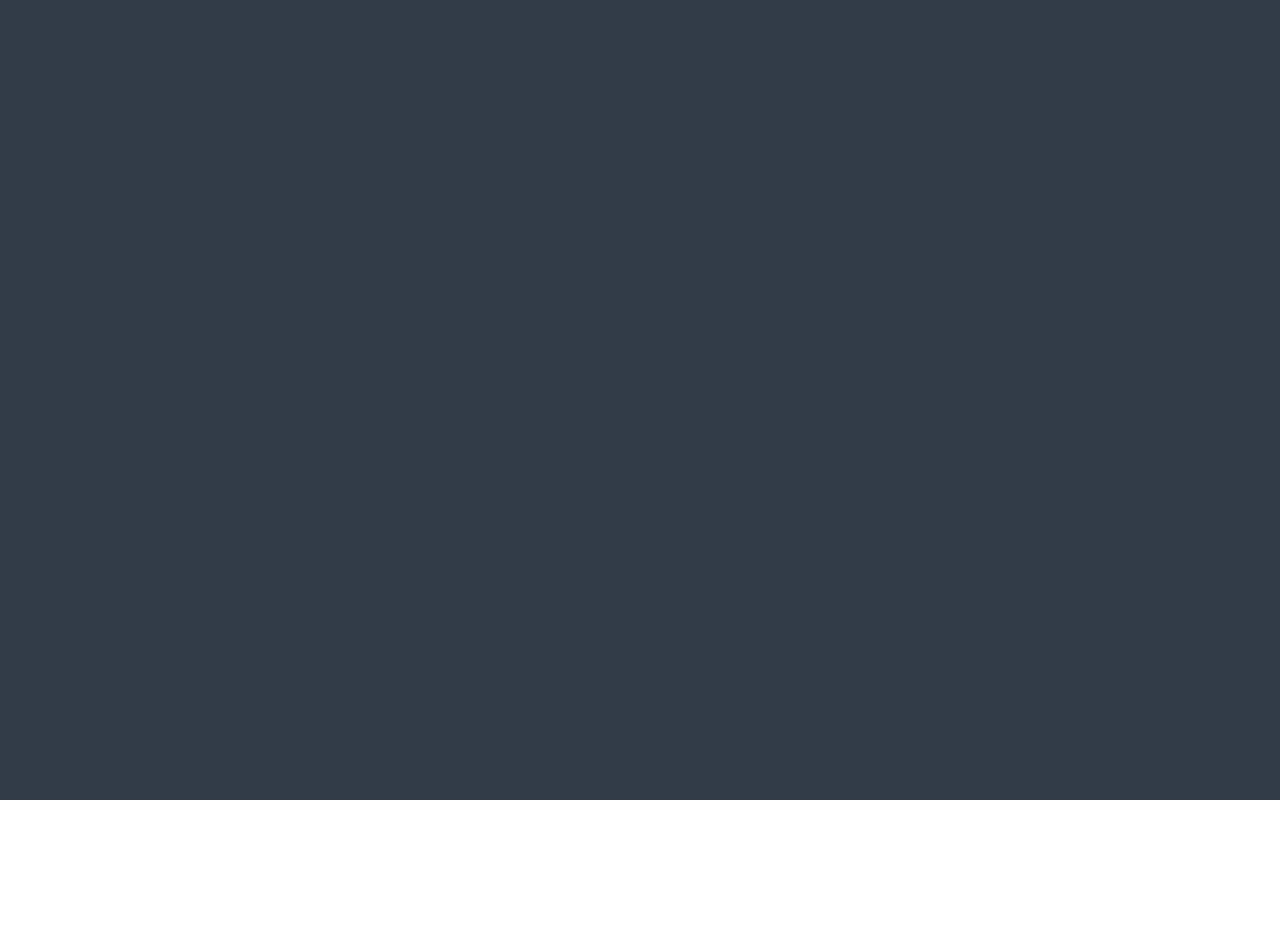
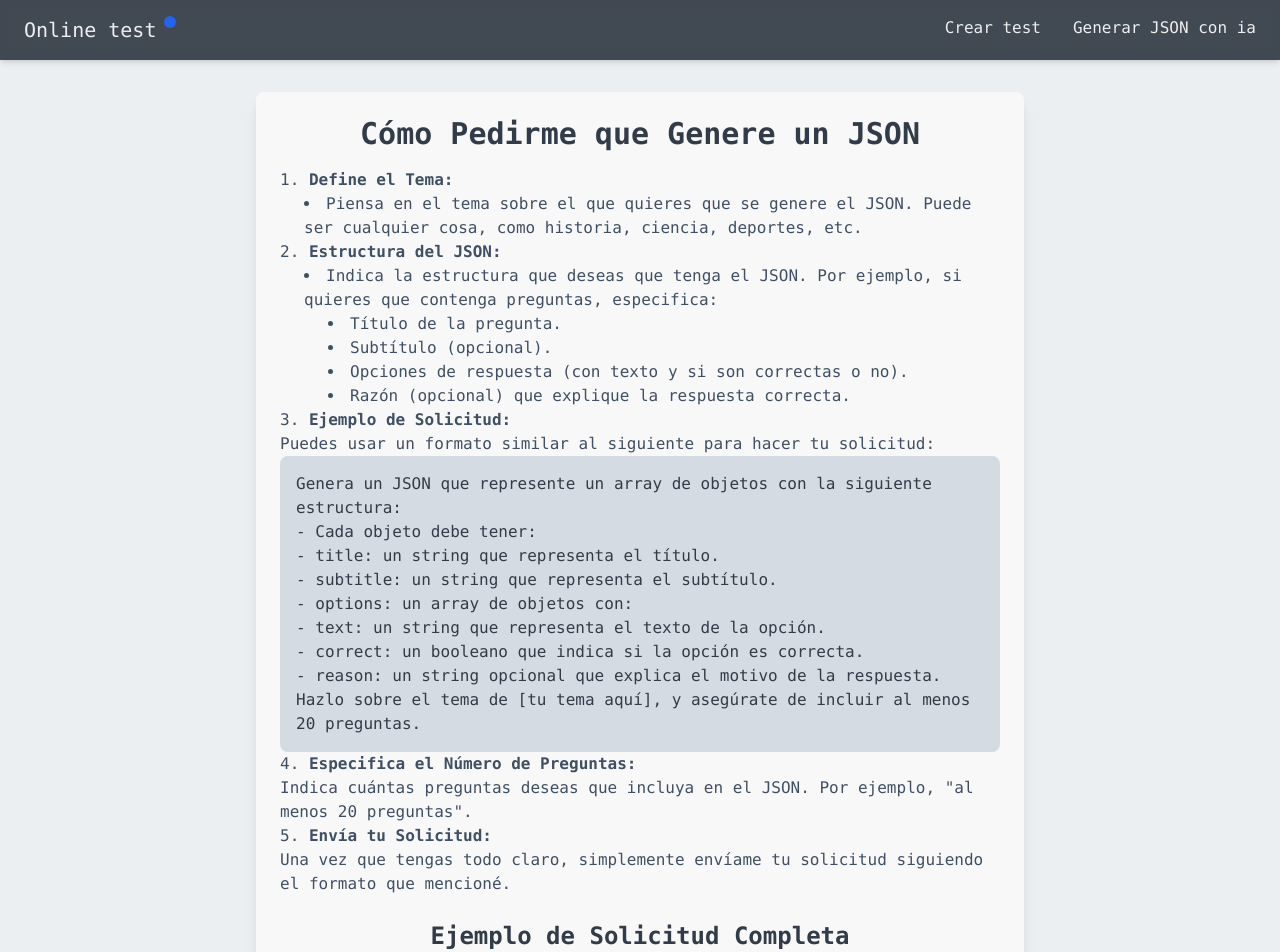
Before and after one commit to guiurm/online-test, a Vue app: page /doc/ia in a window 1280 px wide. Before the commit this address had no page. Shown: the top 952 px of the page. Before the commit the page ends 800 px from the top, so only its background shows below. Built offline with nearby package versions, Linux system fonts and the light colour scheme.

Commit message:
feat: add doc ia

```diff
--- a/src/components/NavbarComponent.vue
+++ b/src/components/NavbarComponent.vue
@@ -7,5 +7,18 @@
                 <div class="ml-2 size-3 bg-blue-600 rounded-full"></div>
             </div>
         </router-link>
+        <div class="ml-auto flex gap-8">
+            <router-link class="hover:text-primary-500" to="/exam/editor">
+                <div class="flex">
+                    <div class="text-base">Crear test</div>
+                </div>
+            </router-link>
+
+            <router-link class="hover:text-primary-500" to="/doc/ia">
+                <div class="flex">
+                    <div class="text-base">Generar JSON con ia</div>
+                </div>
+            </router-link>
+        </div>
     </header>
 </template>
--- a/src/router/index.ts
+++ b/src/router/index.ts
@@ -12,6 +12,11 @@ const router = createRouter({
             path: '/exam/editor',
             name: 'exam.editor',
             component: () => import('../views/ExamEdit.vue')
+        },
+        {
+            path: '/doc/ia',
+            name: 'doc.ia',
+            component: () => import('../views/DocView.vue')
         }
     ]
 })
--- /dev/null
+++ b/src/views/DocView.vue
@@ -0,0 +1,71 @@
+<script lang="ts" setup>
+import NavbarComponent from '@/components/NavbarComponent.vue'
+</script>
+<template>
+    <NavbarComponent />
+    <div class="bg-dark-100 p-6 sm:p-8">
+        <div class="max-w-3xl mx-auto bg-white-50 p-6 rounded-lg shadow-lg">
+            <h1 class="text-3xl font-bold mb-4 text-dark-900 text-center">Cómo Pedirme que Genere un JSON</h1>
+            <ol class="list-decimal list-inside mb-4">
+                <li class="text-dark-700">
+                    <strong>Define el Tema:</strong>
+                    <ul class="list-disc list-inside ml-6">
+                        <li>Piensa en el tema sobre el que quieres que se genere el JSON. Puede ser cualquier cosa, como historia, ciencia, deportes, etc.</li>
+                    </ul>
+                </li>
+                <li class="text-dark-700">
+                    <strong>Estructura del JSON:</strong>
+                    <ul class="list-disc list-inside ml-6">
+                        <li>Indica la estructura que deseas que tenga el JSON. Por ejemplo, si quieres que contenga preguntas, especifica:</li>
+                        <ul class="list-disc list-inside ml-6">
+                            <li>Título de la pregunta.</li>
+                            <li>Subtítulo (opcional).</li>
+                            <li>Opciones de respuesta (con texto y si son correctas o no).</li>
+                            <li>Razón (opcional) que explique la respuesta correcta.</li>
+                        </ul>
+                    </ul>
+                </li>
+                <li class="text-dark-700">
+                    <strong>Ejemplo de Solicitud:</strong>
+                    <p>Puedes usar un formato similar al siguiente para hacer tu solicitud:</p>
+                    <p class="bg-dark-200 p-4 rounded-lg text-dark-900">
+                        Genera un JSON que represente un array de objetos con la siguiente estructura: <br />
+                        - Cada objeto debe tener: <br />
+                        - title: un string que representa el título. <br />
+                        - subtitle: un string que representa el subtítulo. <br />
+                        - options: un array de objetos con: <br />
+                        - text: un string que representa el texto de la opción. <br />
+                        - correct: un booleano que indica si la opción es correcta. <br />
+                        - reason: un string opcional que explica el motivo de la respuesta. <br />
+                        Hazlo sobre el tema de [tu tema aquí], y asegúrate de incluir al menos 20 preguntas. <br />
+                    </p>
+                </li>
+                <li class="text-dark-700">
+                    <strong>Especifica el Número de Preguntas:</strong>
+                    <p>Indica cuántas preguntas deseas que incluya en el JSON. Por ejemplo, "al menos 20 preguntas".</p>
+                </li>
+                <li class="text-dark-700">
+                    <strong>Envía tu Solicitud:</strong>
+                    <p>Una vez que tengas todo claro, simplemente envíame tu solicitud siguiendo el formato que mencioné.</p>
+                </li>
+            </ol>
+
+            <h2 class="text-2xl font-semibold mt-6 mb-4 text-dark-900 text-center">Ejemplo de Solicitud Completa</h2>
+            <p class="bg-dark-200 p-4 rounded-lg text-dark-900">
+                Genera un JSON que represente un array de objetos con la siguiente estructura: <br />
+                - Cada objeto debe tener: <br />
+                - title: un string que representa el título de la pregunta. <br />
+                - subtitle: un string que representa el subtítulo de la pregunta. <br />
+                - options: un array de objetos que deben seguir la estructura donde cada objeto tiene: <br />
+                - text: un string que representa el texto de la opción. <br />
+                - correct: un booleano que indica si la opción es correcta o no. <br />
+                - reason: un string opcional que explica el motivo de la respuesta (puede ser nulo o no estar presente). <br />
+                Hazlo sobre el tema de "matemáticas", y asegúrate de incluir al menos 20 preguntas. <br />
+            </p>
+
+            <!--
+            <p class="mt-4 text-dark-700 text-center">¡Espero que esta guía te sea útil! Si tienes más preguntas o necesitas ayuda, no dudes en decírmelo.</p>
+            -->
+        </div>
+    </div>
+</template>
--- a/src/views/IndexView.vue
+++ b/src/views/IndexView.vue
@@ -6,57 +6,6 @@ import { cardsData } from '@/static/indexCardsData'
 cardsData
 </script>
 <template>
-    <!--
-    <main class="md:container md:mx-auto mt-4 p-4 rounded-md bg-white">
-        <h1 class="text-5xl mb-3 font-bold">Generador de test en linea!</h1>
-        <hr class="-mx-4" />
-        <section>
-            <p class="font-medium text-lg mt-10">¡Bienvenido a nuestra plataforma de pruebas en línea!</p>
-            <p class="font-medium text-lg my-3">
-                ¿Estás listo para poner a prueba tus conocimientos? Explora un nuevo enfoque educativo con nuestra herramienta de tests personalizados. Carga tu
-                JSON, resuelve cuestionarios divertidos y mejora tus habilidades de manera interactiva.
-            </p>
-        </section>
-        <section class="mt-12">
-            <h2 class="text-3xl font-bold">¿Cómo generar un test?</h2>
-            <p class="font-medium text-lg mt-4 mb-10">
-                Bienvenido a nuestra plataforma de generación de tests online. ¡Aquí puedes crear tus propias preguntas y mantener el control de la información
-                de forma anónima! Sigue estos sencillos pasos:
-            </p>
-            <h4 class="text-xl mt-4 mb-3 font-semibold">Crea un archivo JSON con el siguiente formato:</h4>
-            <p class="mb-4">Crea un archivo JSON con el siguiente formato:</p>
-            <div class="bg-gray-900 pr-12 rounded-lg w-fit mx-auto">
-                <pre class="text-white font-mono w-fit">
-          <code>
-          [
-            {
-              "title": "Título de la pregunta",
-              "subtitle": "Descripción de la pregunta",
-              "questions": [
-                {
-                    "text": "Opción 1",
-                    "correct": true
-                    }
-                ]
-            }
-          ]
-          </code>
-        </pre>
-            </div>
-        </section>
-
-        <section class="my-10">
-            <div class="tes-lg mb-4 text-2xl pb-2 mx-auto w-fit border-b-2 border-gray-200">¡Generar test!</div>
-
-            <router-link
-                to="/exam"
-                class="w-fit block bg-blue-500 mx-auto text-white px-3 py-2 rounded-md cursor-pointer hover:bg-blue-400 active:bg-blue-600 select-none"
-            >
-                Generar
-            </router-link>
-        </section>
-    </main>
-    -->
     <main class="w-full h-full">
         <navbar-component />
 
@@ -68,13 +17,13 @@ cardsData
                         Diseña exámenes académicos de tipo test fácilmente. La web corrige automáticamente y otorga puntos. Comparte tus tests con un enlace y
                         desafía a tus amigos.
                     </p>
-                    <div class="flex mt-6">
-                        <a class="btn w-fit" href="#info">Más información</a>
-                        <router-link :to="{ name: 'exam.editor' }" class="ml-6 btn-outline w-fit">Crear test</router-link>
+                    <div class="flex flex-col md:flex-row gap-4 md:gap-0 mt-6">
+                        <a class="btn w-full md:w-fit" href="#info">Más información</a>
+                        <router-link :to="{ name: 'exam.editor' }" class="xl:ml-6 ml-auto btn-outline w-full md:w-fit">Crear test</router-link>
                     </div>
                 </div>
                 <div class="mx-auto xl:mx-0 mt-6">
-                    <img class="xl:max-w-[350px] max-w-[500px]" src="/img/undraw_setup_wizard_re_nday.svg" alt="Logo" />
+                    <img class="xl:max-w-[350px] sm:max-w-full max-w-[500px]" src="/img/undraw_setup_wizard_re_nday.svg" alt="Logo" />
                 </div>
             </div>
         </section>
```
